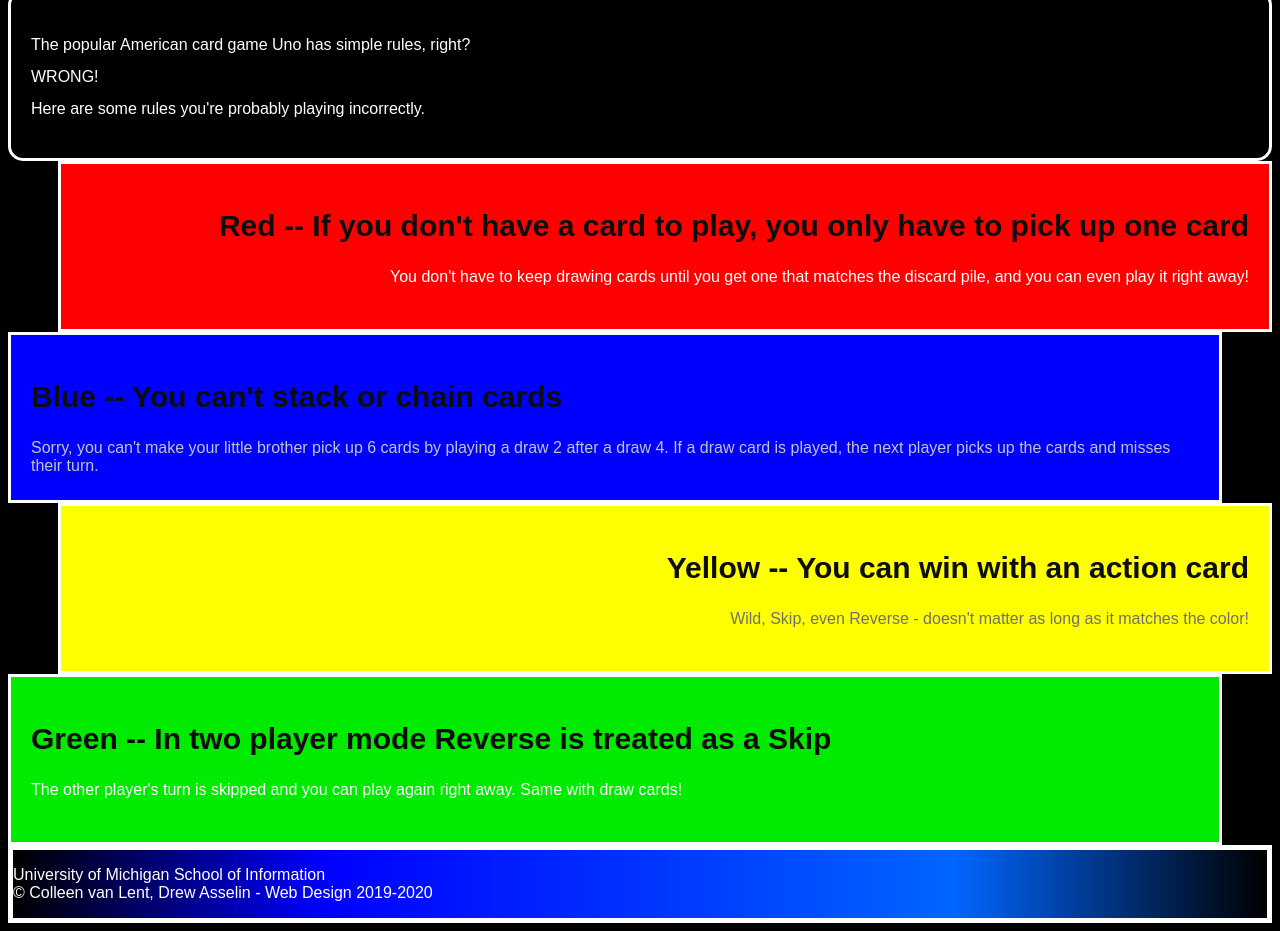
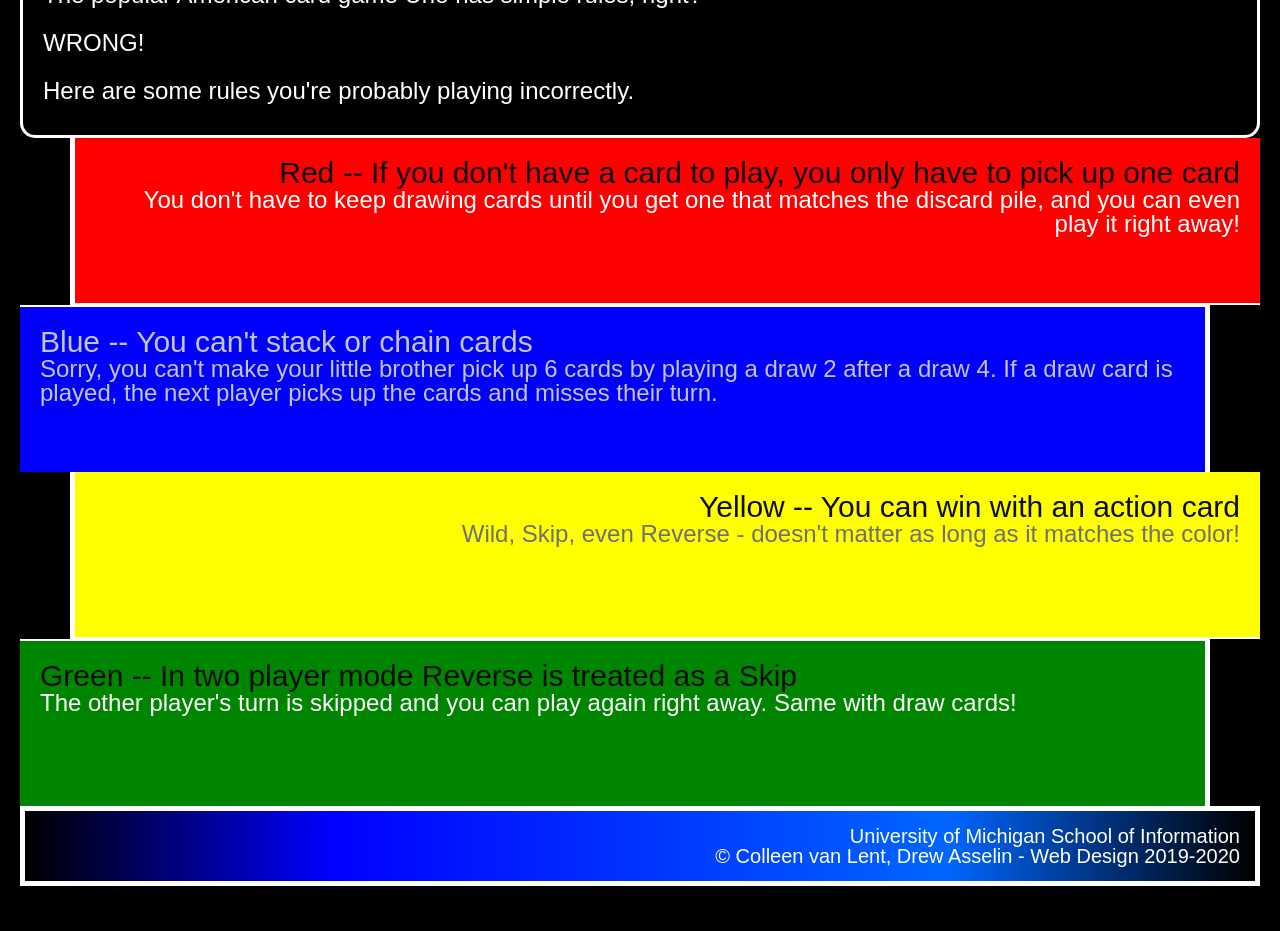
Before and after one commit to samanthadeleonc/hw2-2024, a plain HTML site: page index.html in a window 1280 px wide. Shown: the part 380-1311 px from the top of the page. After the commit the page ends 1266 px from the top, so only its background shows below. Drawn offline with Linux system fonts and the light colour scheme.

Commit message:
Add files via upload

```diff
--- a/css/style.css
+++ b/css/style.css
@@ -2,7 +2,7 @@
     font-family: Arial, Verdana;
     background-color: #000000;
     color: #FFFFFF;
-    margin: 20px, 20px, 0, 20px;
+    margin: 20px 20px 0px 20px;
 }
 
 h1 {
@@ -15,7 +15,7 @@
     font-size: 30px;
     color: #0D0D0D;
 }
-.p {
+p {
     font-size: 24px;
     padding: 10px, 0, 0, 10px;
 }
@@ -29,7 +29,7 @@
 }
 
 div {
-    height: 125px;
+    min-height: 125px;
     padding: 20px;
     border: 3px solid white;
 }
@@ -44,30 +44,33 @@
     background-color: #Ff0000;
     text-align: right;
     margin-left: 50px;
-    border: 0, 0, 2px, 5px;
+    border-width: 0px 0px 2px 5px;
 }
 
 .blue {
     background-color: #0000FF;
     text-align: left;
     margin-right: 50px;
-    border: 2px, 5px, 0, 0;
+    border-width: 2px 5px 0px 0px;
+    color: #C4C4C4;
+
+}
+.blue > h2 {
     color: #C4C4C4;
 }
-
 .yellow {
     background-color: #FFFF00;
     text-align: right;
     margin-left: 50px;
-    border: 0, 0, 2px, 5px;
+    border-width: 0px 0px 2px 5px;
     color: #707070;
 }
 
 .green {
-    background-color: #00EB00;
+    background-color: #008500;
     text-align: left;
     margin-right: 50px;
-    border: 2px, 5px, 0, 0;
+    border-width: 2px 5px 0px 0px;
 }
 
 footer {
@@ -77,8 +80,8 @@
 
 }
 
-p.footer {
+footer > p {
     text-align: right;
     font-size: 20px;
-    padding: 15px, 15px, 15px, 0;
+    padding: 15px 15px 15px 0px;
 }
--- a/index.html
+++ b/index.html
@@ -3,7 +3,7 @@
 <head>
   <meta charset="UTF-8">
   <meta name="viewport" content="width=device-width, initial-scale=1.0">
-  <!---<link rel="stylesheet" href="css/html5reset.css"> -->
+  <link rel="stylesheet" href="css/html5reset.css">
   <link rel="stylesheet" href="css/style.css">
   <link rel="icon" type="image/x-icon" href="/images/favicon.ico">
  <title>4 Uno Rules You're Playing Wrong</title>
```
